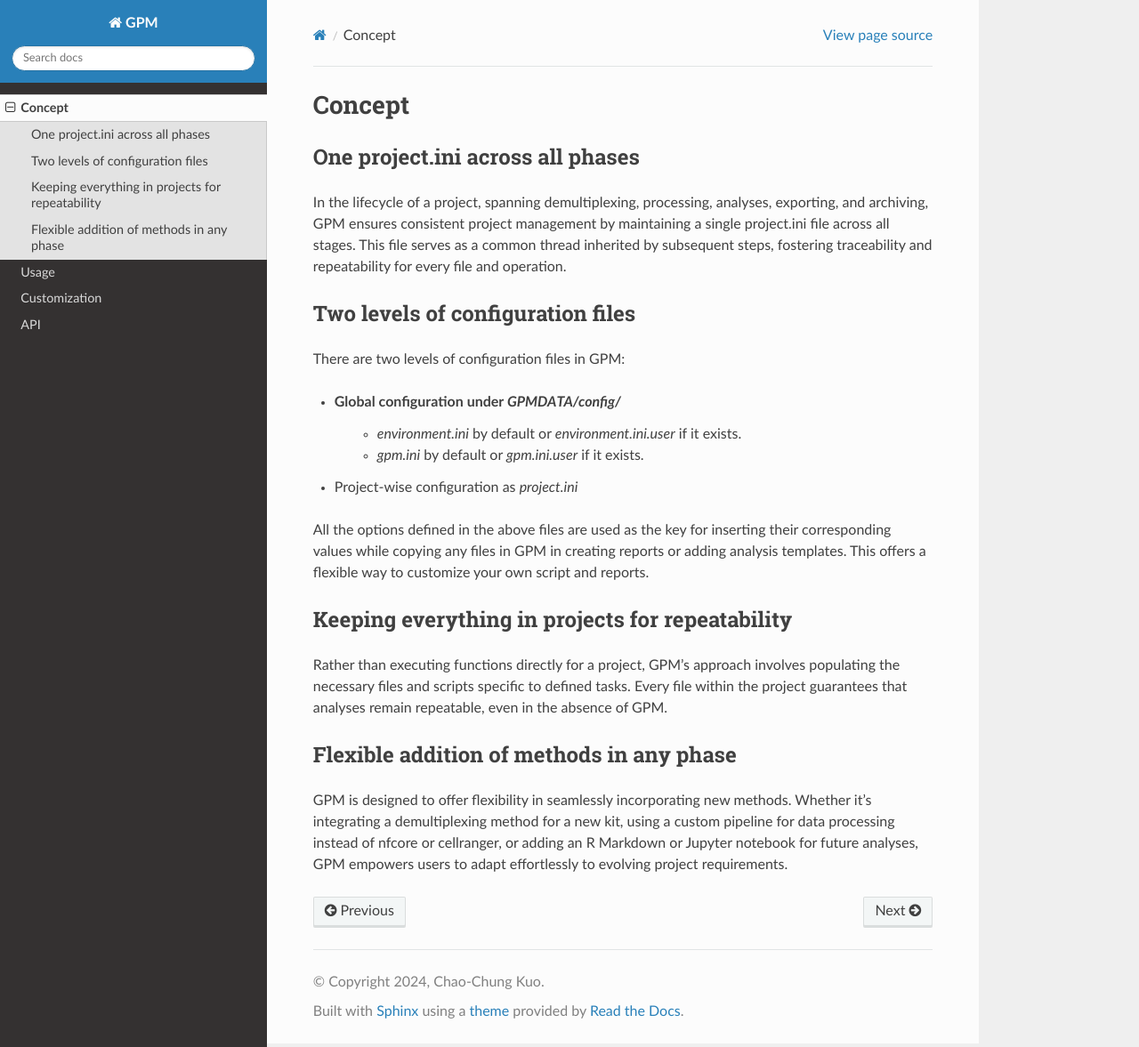
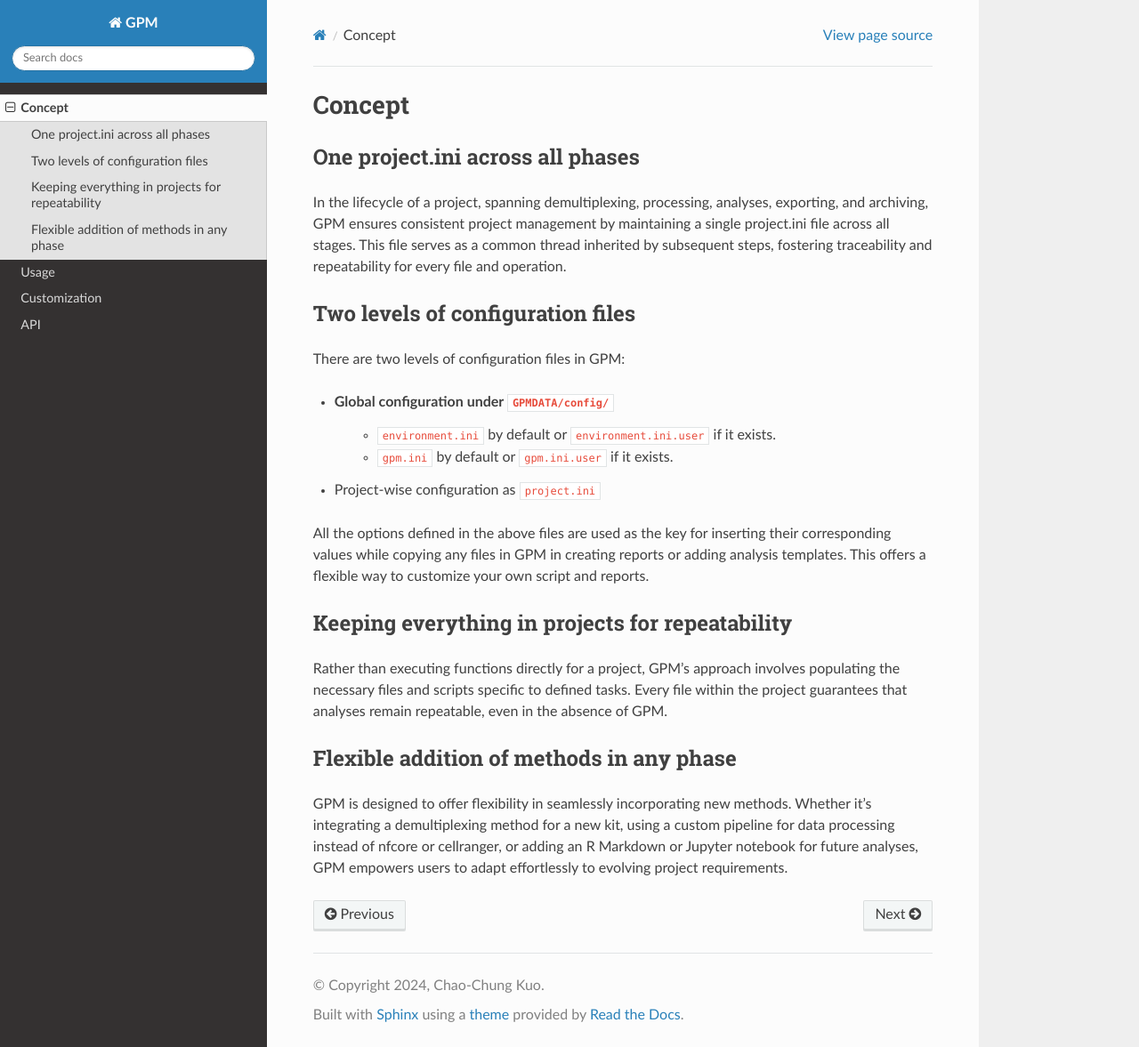
Before and after one commit to chaochungkuo/GPM, a Sphinx documentation site: the page built from docs/source/concept.rst, in a window 1280 px wide and 1177 px high. Shown: the whole window at 89% size. Built offline with Sphinx 7.4.7 and the Read the Docs theme 2.0.0, drawn with Linux system fonts in a browser that asks for light colours.

Commit message:
fix layout in doc

```diff
--- a/docs/source/concept.rst
+++ b/docs/source/concept.rst
@@ -11,10 +11,10 @@ Two levels of configuration files
 
 There are two levels of configuration files in GPM:
 
-- Global configuration under `GPMDATA/config/`
-    - `environment.ini` by default or `environment.ini.user` if it exists.
-    - `gpm.ini` by default or `gpm.ini.user` if it exists.
-- Project-wise configuration as `project.ini`
+- Global configuration under ``GPMDATA/config/``
+    - ``environment.ini`` by default or ``environment.ini.user`` if it exists.
+    - ``gpm.ini`` by default or ``gpm.ini.user`` if it exists.
+- Project-wise configuration as ``project.ini``
 
 All the options defined in the above files are used as the key for inserting their corresponding values while copying any files in GPM in creating reports or adding analysis templates. This offers a flexible way to customize your own script and reports.
 
```
